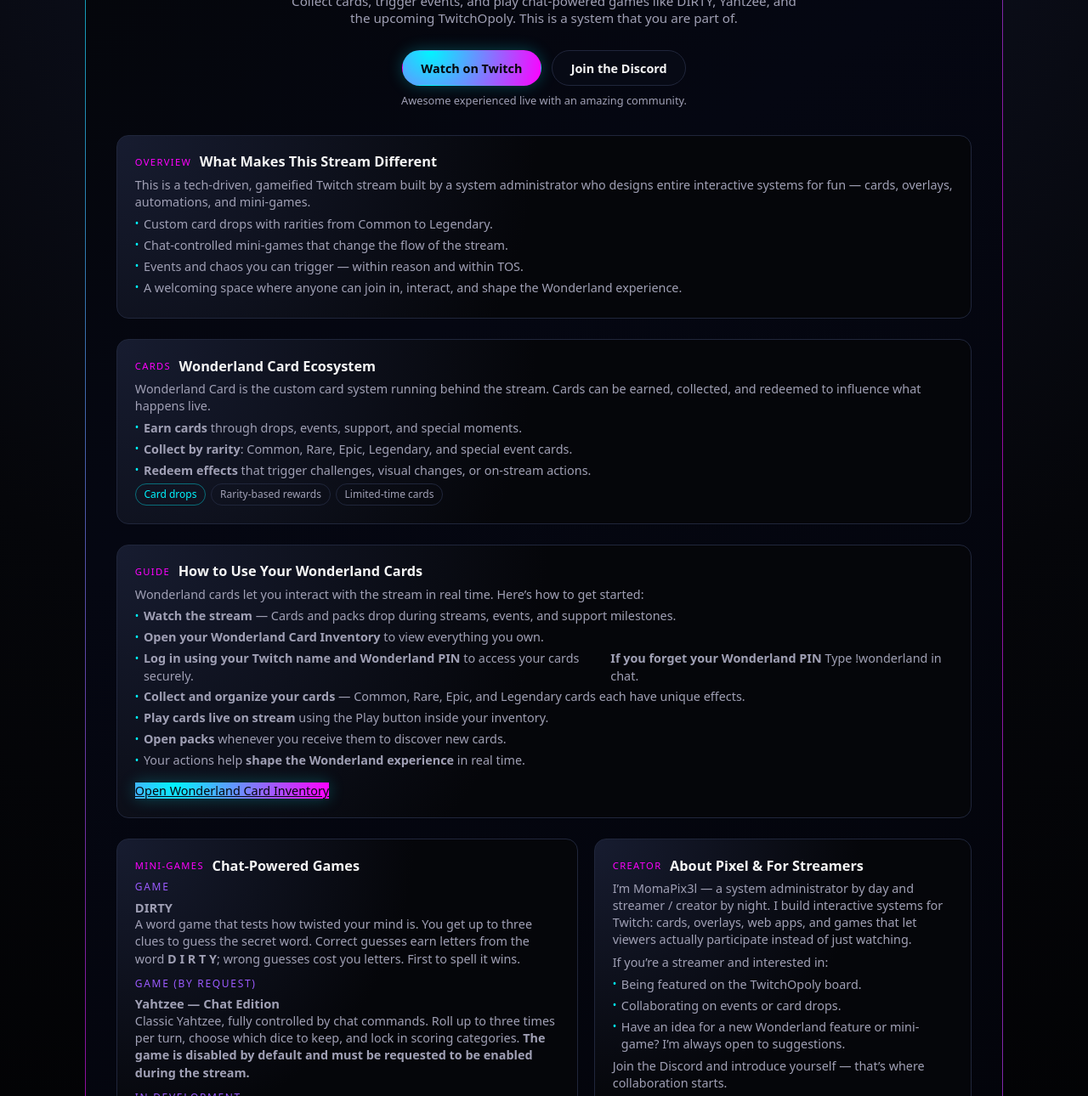
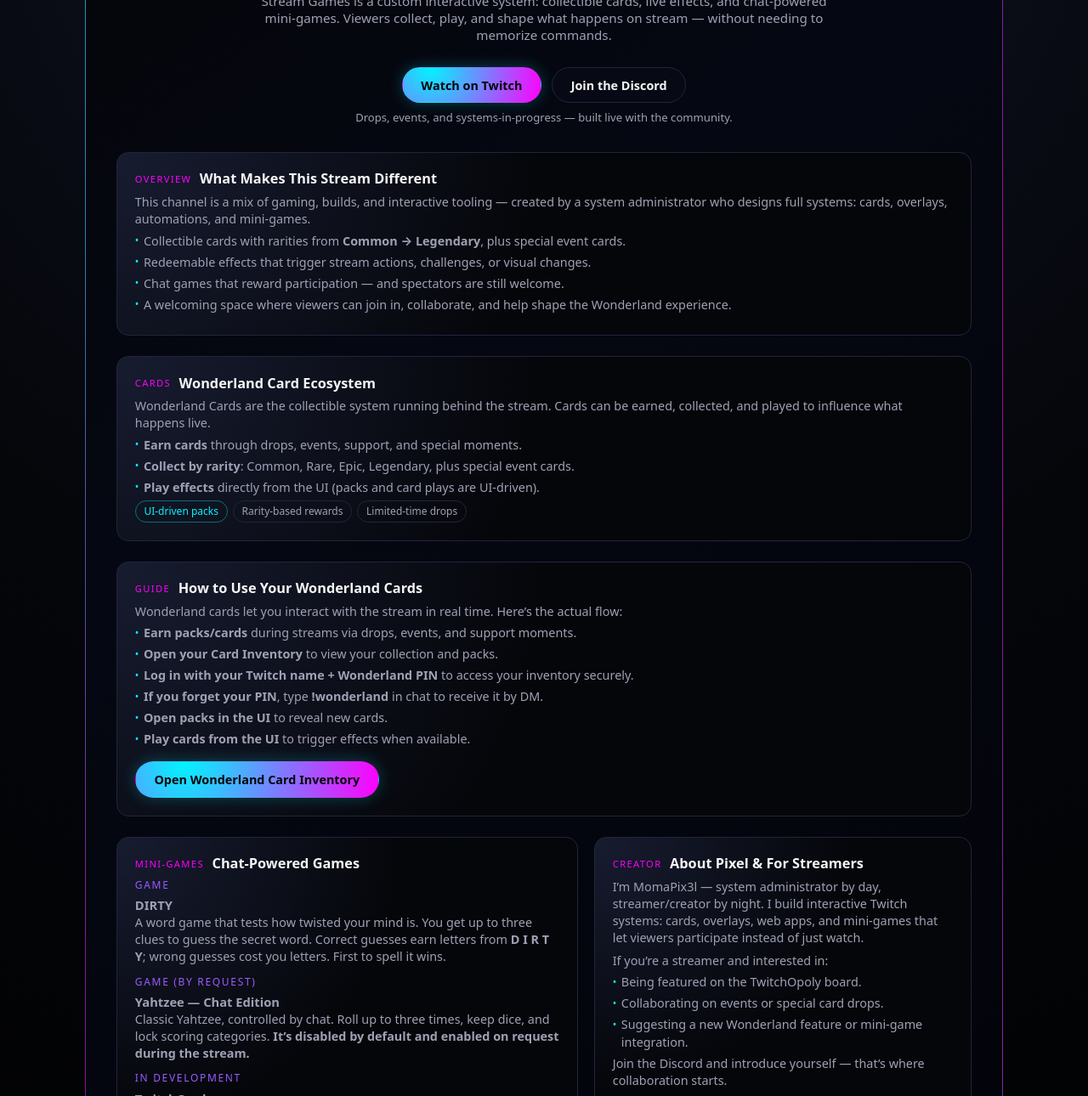
Before and after one commit to MomaPix3l/stream-games-landing, a plain HTML site: page index.html in a window 1280 px wide. Shown: the part 204-1494 px from the top of the page at 85% size. Drawn offline with Linux system fonts and the light colour scheme.

Commit message:
Update index.html
modifying for the accurate information

```diff
--- a/index.html
+++ b/index.html
@@ -6,7 +6,7 @@
   <meta name="viewport" content="width=device-width, initial-scale=1" />
   <meta
     name="description"
-    content="Stream Games by MomaPix3l – interactive Twitch cards, mini-games, and custom chaos. Collect cards, trigger events, and play chat-powered games."
+    content="Stream Games by MomaPix3l — interactive Twitch cards, mini-games, and custom chaos. Collect cards, trigger live effects, and play chat-powered games."
   />
 
   <style>
@@ -24,11 +24,7 @@
       --success: #4cd964;
     }
 
-    * {
-      box-sizing: border-box;
-      margin: 0;
-      padding: 0;
-    }
+    * { box-sizing: border-box; margin: 0; padding: 0; }
 
     html, body {
       font-family: system-ui, -apple-system, BlinkMacSystemFont, "Segoe UI", sans-serif;
@@ -37,18 +33,10 @@
       min-height: 100%;
     }
 
-    body {
-      display: flex;
-      justify-content: center;
-      padding: 2rem 1rem 4rem;
-    }
+    body { display: flex; justify-content: center; padding: 2rem 1rem 4rem; }
 
-    .page {
-      width: 100%;
-      max-width: 1080px;
-    }
+    .page { width: 100%; max-width: 1080px; }
 
-    /* Glitchy gradient border wrapper */
     .shell {
       position: relative;
       border-radius: 18px;
@@ -69,16 +57,10 @@
     }
 
     @media (min-width: 768px) {
-      .shell-inner {
-        padding: 2.5rem 2.25rem 3rem;
-      }
+      .shell-inner { padding: 2.5rem 2.25rem 3rem; }
     }
 
-    /* Hero */
-    .hero {
-      text-align: center;
-      margin-bottom: 2rem;
-    }
+    .hero { text-align: center; margin-bottom: 2rem; }
 
     .hero-kicker {
       letter-spacing: 0.15em;
@@ -105,7 +87,7 @@
     .hero-sub {
       font-size: 0.95rem;
       color: var(--text-muted);
-      max-width: 620px;
+      max-width: 700px;
       margin: 0 auto 1.75rem;
     }
 
@@ -155,17 +137,9 @@
       transform: translateY(-1px);
     }
 
-    .hero-note {
-      font-size: 0.8rem;
-      color: var(--text-muted);
-    }
+    .hero-note { font-size: 0.82rem; color: var(--text-muted); }
 
-    /* Sections */
-    .sections {
-      display: grid;
-      gap: 1.5rem;
-      margin-top: 1.5rem;
-    }
+    .sections { display: grid; gap: 1.5rem; margin-top: 1.5rem; }
 
     .card {
       border-radius: 14px;
@@ -175,17 +149,10 @@
     }
 
     @media (min-width: 768px) {
-      .card {
-        padding: 1.2rem 1.3rem 1.3rem;
-      }
+      .card { padding: 1.2rem 1.3rem 1.3rem; }
     }
 
-    .card-header {
-      display: flex;
-      align-items: center;
-      gap: 0.6rem;
-      margin-bottom: 0.4rem;
-    }
+    .card-header { display: flex; align-items: center; gap: 0.6rem; margin-bottom: 0.4rem; }
 
     .card-tag {
       font-size: 0.7rem;
@@ -194,25 +161,13 @@
       color: var(--accent2);
     }
 
-    .card-title {
-      font-size: 1.02rem;
-      font-weight: 600;
-    }
+    .card-title { font-size: 1.02rem; font-weight: 600; }
 
-    .card-body {
-      font-size: 0.9rem;
-      color: var(--text-muted);
-      line-height: 1.4;
-    }
+    .card-body { font-size: 0.9rem; color: var(--text-muted); line-height: 1.4; }
 
-    .card-body p + p {
-      margin-top: 0.4rem;
-    }
+    .card-body p + p { margin-top: 0.4rem; }
 
-    .list {
-      list-style: none;
-      margin-top: 0.35rem;
-    }
+    .list { list-style: none; margin-top: 0.35rem; }
 
     .list li {
       display: flex;
@@ -222,18 +177,9 @@
       font-size: 0.9rem;
     }
 
-    .list li span.bullet {
-      font-size: 0.75rem;
-      color: var(--accent1);
-      margin-top: 0.1rem;
-    }
+    .list li span.bullet { font-size: 0.75rem; color: var(--accent1); margin-top: 0.1rem; }
 
-    .pill-row {
-      display: flex;
-      flex-wrap: wrap;
-      gap: 0.4rem;
-      margin-top: 0.35rem;
-    }
+    .pill-row { display: flex; flex-wrap: wrap; gap: 0.4rem; margin-top: 0.35rem; }
 
     .pill {
       border-radius: 999px;
@@ -243,20 +189,12 @@
       color: var(--text-muted);
     }
 
-    .pill-strong {
-      border-color: rgba(0, 245, 255, 0.4);
-      color: var(--accent1);
-    }
+    .pill-strong { border-color: rgba(0, 245, 255, 0.4); color: var(--accent1); }
 
-    .two-col {
-      display: grid;
-      gap: 1.2rem;
-    }
+    .two-col { display: grid; gap: 1.2rem; }
 
     @media (min-width: 900px) {
-      .two-col {
-        grid-template-columns: 1.1fr 0.9fr;
-      }
+      .two-col { grid-template-columns: 1.1fr 0.9fr; }
     }
 
     .badge {
@@ -267,22 +205,11 @@
       margin-bottom: 0.25rem;
     }
 
-    .mini-title {
-      font-size: 0.92rem;
-      font-weight: 600;
-      margin-top: 0.3rem;
-    }
+    .mini-title { font-size: 0.92rem; font-weight: 600; margin-top: 0.3rem; }
 
-    .cta-footer {
-      margin-top: 1.8rem;
-      text-align: center;
-      font-size: 0.92rem;
-      color: var(--text-muted);
-    }
+    .cta-footer { margin-top: 1.8rem; text-align: center; font-size: 0.92rem; color: var(--text-muted); }
 
-    .cta-footer strong {
-      color: var(--accent1);
-    }
+    .cta-footer strong { color: var(--accent1); }
 
     .cta-footer-actions {
       margin-top: 0.65rem;
@@ -298,9 +225,7 @@
       border-bottom: 1px dotted rgba(0, 245, 255, 0.5);
     }
 
-    .link-inline:hover {
-      border-bottom-style: solid;
-    }
+    .link-inline:hover { border-bottom-style: solid; }
   </style>
 </head>
 <body>
@@ -315,29 +240,27 @@
             Interactive <span class="hero-gradient">Twitch Stream</span> with Cards, Chaos & Mini-Games
           </h1>
           <p class="hero-sub">
-            Collect cards, trigger events, and play chat-powered games like DIRTY, Yahtzee, and the upcoming TwitchOpoly.
-            This is a system that you are part of.
+            Stream Games is a custom interactive system: collectible cards, live effects, and chat-powered mini-games.
+            Viewers collect, play, and shape what happens on stream — without needing to memorize commands.
           </p>
 
           <div class="hero-actions">
-            <!-- TODO: replace href with your real Twitch URL -->
             <a href="https://twitch.tv/MomaPix3l" class="btn btn-primary">
               <span>Watch on Twitch</span>
             </a>
-            <!-- TODO: replace href with your real Discord link (you already have one) -->
             <a href="https://discord.gg/GXbfuVDF5P" class="btn btn-secondary">
               <span>Join the Discord</span>
             </a>
           </div>
           <div class="hero-note">
-            Awesome experienced live with an amazing community.
+            Drops, events, and systems-in-progress — built live with the community.
           </div>
         </header>
 
         <!-- MAIN SECTIONS -->
         <section class="sections">
 
-          <!-- What makes this stream different -->
+          <!-- Overview -->
           <article class="card">
             <div class="card-header">
               <div class="card-tag">Overview</div>
@@ -345,72 +268,43 @@
             </div>
             <div class="card-body">
               <p>
-                This is a tech-driven, gameified Twitch stream built by a system administrator who designs entire
-                interactive systems for fun — cards, overlays, automations, and mini-games.
+                This channel is a mix of gaming, builds, and interactive tooling — created by a system administrator who
+                designs full systems: cards, overlays, automations, and mini-games.
               </p>
               <ul class="list">
-                <li>
-                  <span class="bullet">•</span>
-                  <span>Custom card drops with rarities from Common to Legendary.</span>
-                </li>
-                <li>
-                  <span class="bullet">•</span>
-                  <span>Chat-controlled mini-games that change the flow of the stream.</span>
-                </li>
-                <li>
-                  <span class="bullet">•</span>
-                  <span>Events and chaos you can trigger — within reason and within TOS.</span>
-                </li>
-                <li>
-                  <span class="bullet">•</span>
-                  <span>A welcoming space where anyone can join in, interact, and shape the Wonderland experience. </span>
-                </li>
+                <li><span class="bullet">•</span><span>Collectible cards with rarities from <strong>Common → Legendary</strong>, plus special event cards.</span></li>
+                <li><span class="bullet">•</span><span>Redeemable effects that trigger stream actions, challenges, or visual changes.</span></li>
+                <li><span class="bullet">•</span><span>Chat games that reward participation — and spectators are still welcome.</span></li>
+                <li><span class="bullet">•</span><span>A welcoming space where viewers can join in, collaborate, and help shape the Wonderland experience.</span></li>
               </ul>
             </div>
           </article>
 
-          <!-- Card ecosystem -->
+          <!-- Cards -->
           <article class="card">
             <div class="card-header">
               <div class="card-tag">Cards</div>
               <h2 class="card-title">Wonderland Card Ecosystem</h2>
-             <div style="text-align:center; margin-top:1rem;">
-    </div>
-
-
             </div>
             <div class="card-body">
               <p>
-                Wonderland Card is the custom card system running behind the stream. Cards can be earned, collected,
-                and redeemed to influence what happens live.
+                Wonderland Cards are the collectible system running behind the stream. Cards can be earned, collected,
+                and played to influence what happens live.
               </p>
               <ul class="list">
-                <li>
-                  <span class="bullet">•</span>
-                  <span><strong>Earn cards</strong> through drops, events, support, and special moments.</span>
-                </li>
-                <li>
-                  <span class="bullet">•</span>
-                  <span><strong>Collect by rarity</strong>: Common, Rare, Epic, Legendary, and special event cards.</span>
-                </li>
-                <li>
-                  <span class="bullet">•</span>
-                  <span><strong>Redeem effects</strong> that trigger challenges, visual changes, or on-stream actions.</span>
-                </li>
+                <li><span class="bullet">•</span><span><strong>Earn cards</strong> through drops, events, support, and special moments.</span></li>
+                <li><span class="bullet">•</span><span><strong>Collect by rarity</strong>: Common, Rare, Epic, Legendary, plus special event cards.</span></li>
+                <li><span class="bullet">•</span><span><strong>Play effects</strong> directly from the UI (packs and card plays are UI-driven).</span></li>
               </ul>
               <div class="pill-row">
-                <span class="pill pill-strong">Card drops</span>
+                <span class="pill pill-strong">UI-driven packs</span>
                 <span class="pill">Rarity-based rewards</span>
-                <span class="pill">Limited-time cards</span>
+                <span class="pill">Limited-time drops</span>
               </div>
-              <!-- If your public UI exists, link it here -->
-              <!-- <p style="margin-top:0.5rem;">
-                View your card inventory: <a href="https://your-card-ui-url-here" class="link-inline">Card Collection UI</a>
-              </p> -->
             </div>
           </article>
 
-          <!-- HOW TO USE YOUR WONDERLAND CARDS -->
+          <!-- How to Use -->
           <article class="card">
             <div class="card-header">
               <div class="card-tag">Guide</div>
@@ -418,58 +312,33 @@
             </div>
 
             <div class="card-body">
-
-    <p>Wonderland cards let you interact with the stream in real time. Here’s how to get started:</p>
+              <p>Wonderland cards let you interact with the stream in real time. Here’s the actual flow:</p>
 
               <ul class="list">
+                <li><span class="bullet">•</span><span><strong>Earn packs/cards</strong> during streams via drops, events, and support moments.</span></li>
+                <li><span class="bullet">•</span><span><strong>Open your Card Inventory</strong> to view your collection and packs.</span></li>
                 <li>
                   <span class="bullet">•</span>
-        <span><strong>Watch the stream</strong> — Cards and packs drop during streams, events, and support milestones.</span>
+                  <span><strong>Log in with your Twitch name + Wonderland PIN</strong> to access your inventory securely.</span>
                 </li>
-
                 <li>
                   <span class="bullet">•</span>
-        <span><strong>Open your Wonderland Card Inventory</strong> to view everything you own.</span>
+                  <span><strong>If you forget your PIN</strong>, type <strong>!wonderland</strong> in chat to receive it by DM.</span>
                 </li>
-
-      <li>
-        <span class="bullet">•</span>
-        <span><strong>Log in using your Twitch name and Wonderland PIN</strong> to access your cards securely.</span>
-        <span><strong>If you forget your Wonderland PIN</strong> Type !wonderland in chat.</span>
-      </li>
-
-      <li>
-        <span class="bullet">•</span>
-        <span><strong>Collect and organize your cards</strong> — Common, Rare, Epic, and Legendary cards each have unique effects.</span>
-      </li>
-
-      <li>
-        <span class="bullet">•</span>
-        <span><strong>Play cards live on stream</strong> using the Play button inside your inventory.</span>
-      </li>
-
-      <li>
-        <span class="bullet">•</span>
-        <span><strong>Open packs</strong> whenever you receive them to discover new cards.</span>
-      </li>
-
-      <li>
-        <span class="bullet">•</span>
-        <span>Your actions help <strong>shape the Wonderland experience</strong> in real time.</span>
-      </li>
+                <li><span class="bullet">•</span><span><strong>Open packs in the UI</strong> to reveal new cards.</span></li>
+                <li><span class="bullet">•</span><span><strong>Play cards from the UI</strong> to trigger effects when available.</span></li>
               </ul>
 
               <div style="margin-top:1rem;">
-      <a href="https://momapix3l.github.io/REPLACE-WITH-CARD-UI/" class="btn-primary">
+                <!-- TODO: replace with your real Card UI URL -->
+                <a href="https://momapix3l.github.io/YOUR-CARD-UI/" class="btn btn-primary">
                   Open Wonderland Card Inventory
                 </a>
               </div>
-
             </div>
           </article>
 
-
-          <!-- Two-column: Mini-games + Streamers -->
+          <!-- Two-column -->
           <section class="two-col">
 
             <!-- Mini-games -->
@@ -484,7 +353,7 @@
                   <div class="mini-title">DIRTY</div>
                   <p>
                     A word game that tests how twisted your mind is. You get up to three clues to guess the secret word.
-                    Correct guesses earn letters from the word <strong>D I R T Y</strong>; wrong guesses cost you letters.
+                    Correct guesses earn letters from <strong>D I R T Y</strong>; wrong guesses cost you letters.
                     First to spell it wins.
                   </p>
                 </div>
@@ -493,9 +362,8 @@
                   <div class="badge">Game (By Request)</div>
                   <div class="mini-title">Yahtzee — Chat Edition</div>
                   <p>
-                    Classic Yahtzee, fully controlled by chat commands. Roll up to three times per turn, choose which dice
-                    to keep, and lock in scoring categories.
-                    <strong>The game is disabled by default and must be requested to be enabled during the stream.</strong>
+                    Classic Yahtzee, controlled by chat. Roll up to three times, keep dice, and lock scoring categories.
+                    <strong>It’s disabled by default and enabled on request during the stream.</strong>
                   </p>
                 </div>
 
@@ -507,14 +375,14 @@
                     event cards, and future integration with the card system are planned.
                   </p>
                   <p style="margin-top:0.3rem;">
-                    <strong>I am actively looking for Twitch streamers to feature on the board.</strong>
-                    If you want to be included or nominate someone, reach out on stream or via Discord.
+                    <strong>Looking for Twitch streamers to feature on the board.</strong>
+                    If you want to be included (or nominate someone), reach out on stream or via Discord.
                   </p>
                 </div>
               </div>
             </article>
 
-            <!-- About Pixel + For Streamers -->
+            <!-- About -->
             <article class="card">
               <div class="card-header">
                 <div class="card-tag">Creator</div>
@@ -522,26 +390,14 @@
               </div>
               <div class="card-body">
                 <p>
-                  I’m MomaPix3l — a system administrator by day and streamer / creator by night. I build interactive
-                  systems for Twitch: cards, overlays, web apps, and games that let viewers actually participate instead
-                  of just watching.
+                  I’m MomaPix3l — system administrator by day, streamer/creator by night. I build interactive Twitch systems:
+                  cards, overlays, web apps, and mini-games that let viewers participate instead of just watch.
                 </p>
-                <p style="margin-top:0.4rem;">
-                  If you’re a streamer and interested in:
-                </p>
+                <p style="margin-top:0.4rem;">If you’re a streamer and interested in:</p>
                 <ul class="list">
-                  <li>
-                    <span class="bullet">•</span>
-                    <span>Being featured on the TwitchOpoly board.</span>
-                  </li>
-                  <li>
-                    <span class="bullet">•</span>
-                    <span>Collaborating on events or card drops.</span>
-                  </li>
-                  <li>
-                    <span class="bullet">•</span>
-                    <span>Have an idea for a new Wonderland feature or mini-game? I’m always open to suggestions.</span>
-                  </li>
+                  <li><span class="bullet">•</span><span>Being featured on the TwitchOpoly board.</span></li>
+                  <li><span class="bullet">•</span><span>Collaborating on events or special card drops.</span></li>
+                  <li><span class="bullet">•</span><span>Suggesting a new Wonderland feature or mini-game integration.</span></li>
                 </ul>
                 <p style="margin-top:0.35rem;">
                   Join the Discord and introduce yourself — that’s where collaboration starts.
@@ -557,30 +413,13 @@
               <h2 class="card-title">Stay Connected</h2>
             </div>
             <div class="card-body">
-              <p>
-                Follow for updates, drops, and behind-the-scenes builds:
-              </p>
+              <p>Follow for updates, drops, and behind-the-scenes builds:</p>
               <ul class="list">
-                <li>
-                  <span class="bullet">•</span>
-                  <span>TikTok: <em>Coming soon</em></span>
-                </li>
-                <li>
-                  <span class="bullet">•</span>
-                  <span>Instagram: <strong>@MomaPix3l</strong></span>
-                </li>
-                <li>
-                  <span class="bullet">•</span>
-                  <span>YouTube: <em>Coming soon</em></span>
-                </li>
-                <li>
-                  <span class="bullet">•</span>
-                  <span>Discord: <a href="https://discord.gg/GXbfuVDF5P" class="link-inline">Join the server</a></span>
-                </li>
-                <li>
-                  <span class="bullet">•</span>
-                  <span>Twitter/X: <em>Coming soon</em></span>
-                </li>
+                <li><span class="bullet">•</span><span>Instagram: <strong>@MomaPix3l</strong></span></li>
+                <li><span class="bullet">•</span><span>Discord: <a href="https://discord.gg/GXbfuVDF5P" class="link-inline">Join the server</a></span></li>
+                <li><span class="bullet">•</span><span>TikTok: <em>Coming soon</em></span></li>
+                <li><span class="bullet">•</span><span>YouTube: <em>Coming soon</em></span></li>
+                <li><span class="bullet">•</span><span>Twitter/X: <em>Coming soon</em></span></li>
               </ul>
               <p style="margin-top:0.4rem;">
                 Staying connected means you don’t miss exclusive card events, limited drops, or new game launches.
@@ -593,10 +432,10 @@
         <footer class="cta-footer">
           <p>
             <strong>Ready to see it live?</strong>
-            Join the stream, collect your first card, and jump into the chaos.
+            Join the stream, earn your first drop, and jump into the chaos.
           </p>
           <div class="cta-footer-actions">
-            <a href="https://twitch.tv/YourChannelHere" class="btn btn-primary">Watch on Twitch</a>
+            <a href="https://twitch.tv/MomaPix3l" class="btn btn-primary">Watch on Twitch</a>
             <a href="https://discord.gg/GXbfuVDF5P" class="btn btn-secondary">Join the Discord</a>
           </div>
         </footer>
```
Lines whose indentation alone changed are shown as unchanged.
